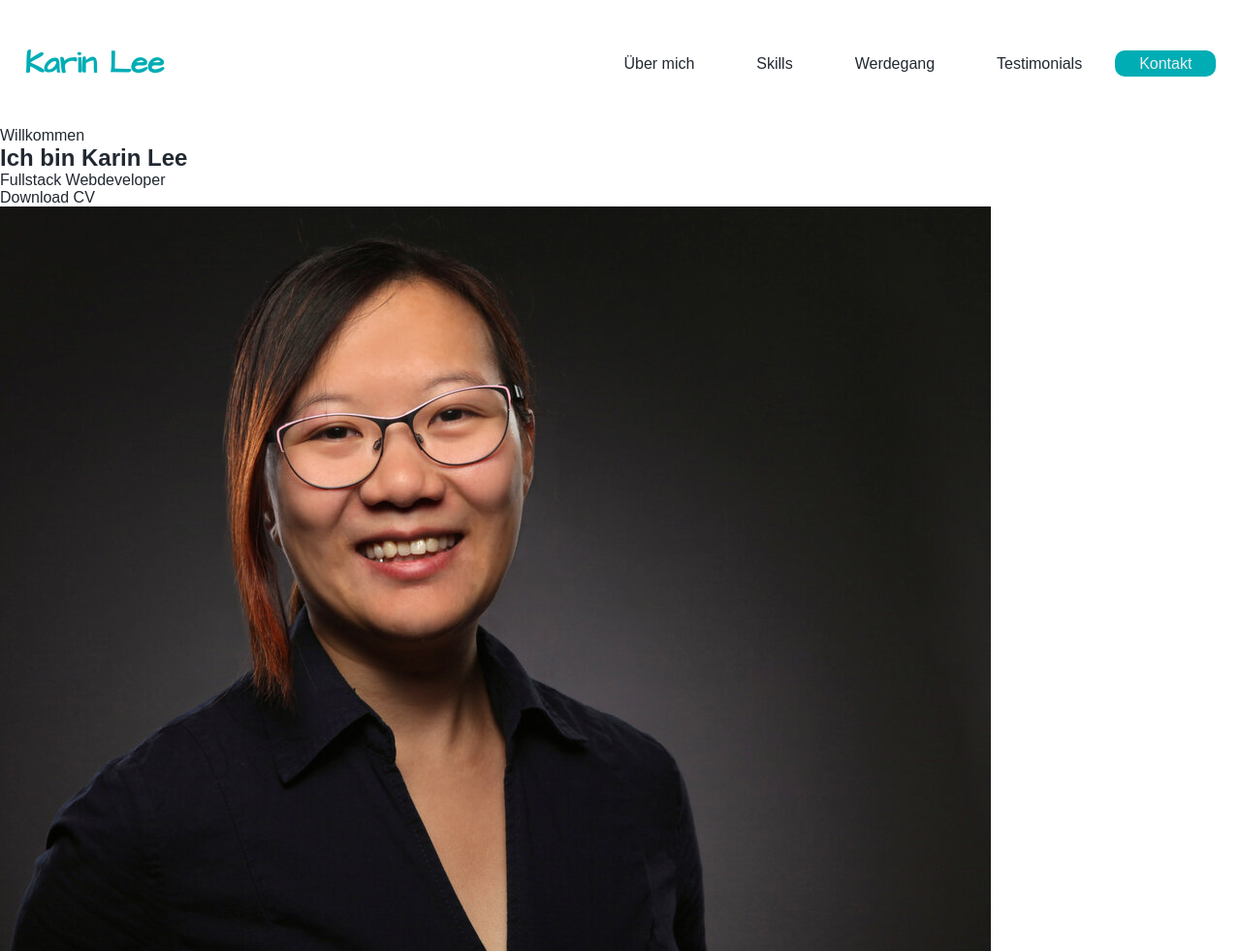
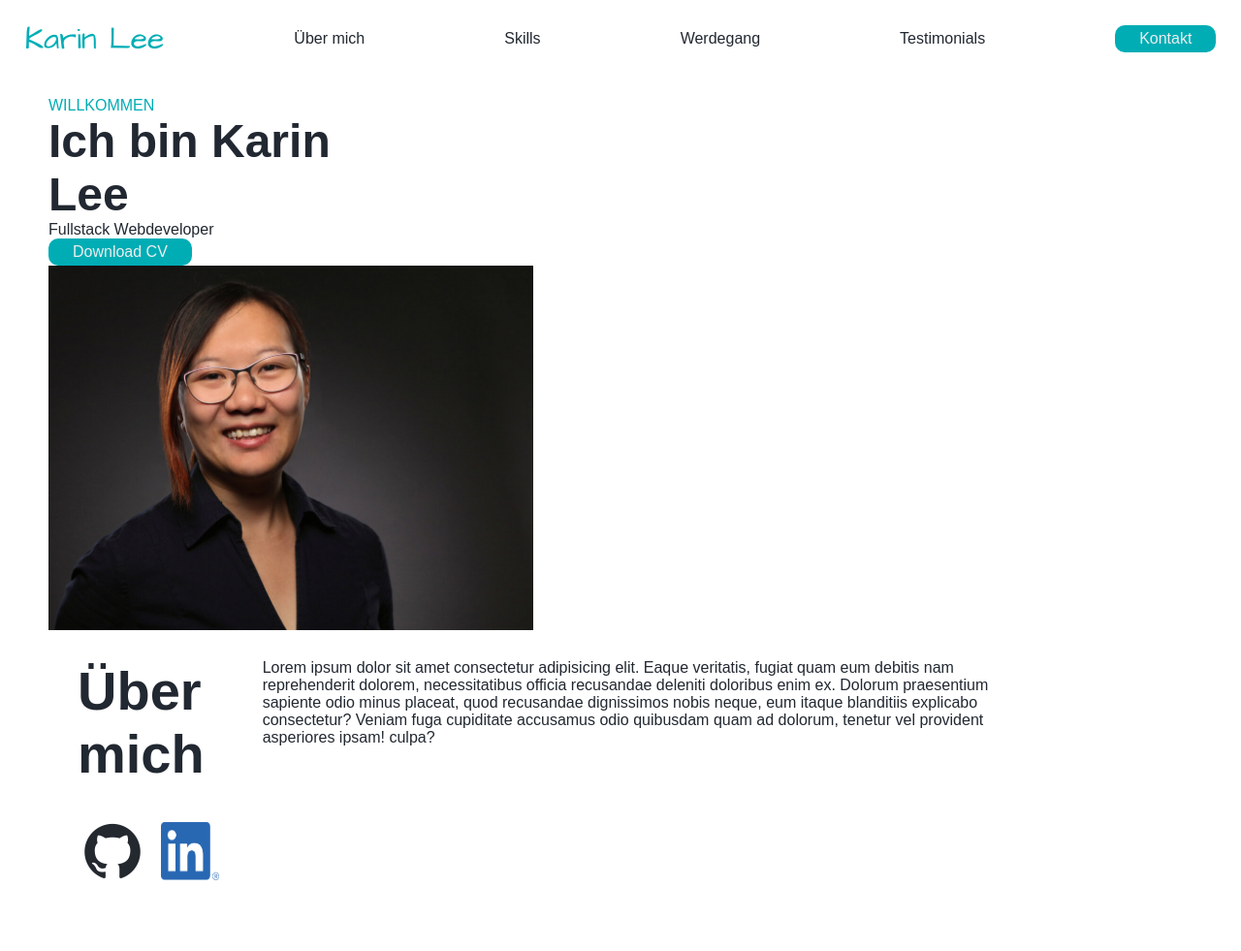
Before and after one commit to kleeblattdev/Portfolio, a plain HTML site: page index.html in a window 1280 px wide. Shown: the top 981 px of the page at 97% size. After the commit the page ends 920 px from the top, so only its background shows below. Drawn offline with Linux system fonts and the light colour scheme; a web font is replaced by a local one.

Commit message:
about me styling added

```diff
--- a/assets/css/style.css
+++ b/assets/css/style.css
@@ -23,29 +23,30 @@ font-family: 'Montserrat', sans-serif; */
 
 /* Global Styles */
 
-h1{
+.logo{
     color: #00ADB5;
     font-family: 'Architects Daughter', cursive;
+    font-size: 2rem;
 }
 
-a, p, h2{
+a, p, h1, h2{
     font-family: 'Montserrat', sans-serif;
     text-decoration: none;
     color: #222831;
 }
 
-/* Header Style */
+/* Navigation Style */
 
-header{
+nav{
     display: flex;
     justify-content: space-between;
     align-items: center;
     height: 10vh;
-    margin: 2vw;
+    padding: 5vh 2vw;
 }
 
-header nav a{
-    padding: 5px 30px;
+nav a{
+    padding: 5px 10px;
 }
 
 .buttonStyle{
@@ -55,4 +56,49 @@ header nav a{
     border-radius: 10px;
 }
 
-/* Main Style - About Me */
+/* Header Style - About Me */
+
+header section{
+    display: flex;
+    flex-direction: column;
+    align-items: flex-start;
+    height: 80vh;
+    width: 80vw;
+    margin: 20px 50px;
+}
+
+.subHeadline{
+    color: #00ADB5;
+    text-transform: uppercase;
+}
+
+h1{
+    font-weight: 700;
+    font-size: 3rem;
+    width: 300px;
+}
+
+.profileImg{
+    width: 500px;
+    justify-items: flex-end;
+}
+
+header article{
+    display: flex;
+}
+
+h2{
+    font-weight: 700;
+    font-size: 3.5rem;
+    width: 250px;
+    padding: 30px;
+}
+
+header article p{
+    padding: 30px;
+}
+
+.logoSize{
+    height: 60px;
+    width: 60px;
+}
--- a/index.html
+++ b/index.html
@@ -8,36 +8,33 @@
     <link rel="stylesheet" href="./assets/css/style.css">
 </head>
 <body>
-    <header>
-        <h1>Karin Lee</h1>
-        <nav>
+    <nav>
+        <p class="logo">Karin Lee</p>
             <a href="#">Über mich</a>
             <a href="#">Skills</a>
             <a href="#">Werdegang</a>
             <a href="#">Testimonials</a>
             <a href="#" class="buttonStyle">Kontakt</a>
         </nav>
-    </header>
 
-    <main>
+
+    <header>
         <section>
-            <p>Willkommen</p>
-            <h2>Ich bin Karin Lee</h2>
-            <p>Fullstack Webdeveloper</p>
-            <a href="#">Download CV</a>
-        <div>
-            <img src="./assets/images/profilepic.jpeg" alt="Profilfoto Karin Lee">
-        </div>
+            <p class="subHeadline">Willkommen</p>
+            <h1>Ich bin Karin Lee</h1>
+            <p class="titleHeadline">Fullstack Webdeveloper</p>
+            <a href="#" class="buttonStyle">Download CV</a>
+            <img src="./assets/images/profilepic.jpeg" class="profileImg" alt="Profilfoto Karin Lee">
         <article>
             <h2>Über mich</h2>
-            <p>Lorem ipsum dolor sit amet consectetur adipisicing elit. Eaque veritatis, fugiat quam eum debitis nam reprehenderit dolorem, necessitatibus officia recusandae deleniti doloribus enim ex. Dolorum praesentium sapiente odio minus placeat, quod recusandae dignissimos nobis neque, eum itaque blanditiis explicabo consectetur? Veniam fuga cupiditate accusamus odio quibusdam quam ad dolorum, tenetur vel provident asperiores ipsam! Harum sit reprehenderit perferendis velit ea, expedita eius saepe suscipit dolor magnam error repellat quo. Eius cum tempore fuga ad ea magni vel. Eveniet non fuga expedita sint illo ex laboriosam at, fugiat ipsum maxime minima voluptatem cumque quibusdam eligendi sunt maiores similique, necessitatibus cupiditate culpa?</p>
+            <p>Lorem ipsum dolor sit amet consectetur adipisicing elit. Eaque veritatis, fugiat quam eum debitis nam reprehenderit dolorem, necessitatibus officia recusandae deleniti doloribus enim ex. Dolorum praesentium sapiente odio minus placeat, quod recusandae dignissimos nobis neque, eum itaque blanditiis explicabo consectetur? Veniam fuga cupiditate accusamus odio quibusdam quam ad dolorum, tenetur vel provident asperiores ipsam! culpa?</p>
         </article>
         <nav>
             <a href="https://github.com/kleeblattdev"><img src="./assets/images/github-mark/github-mark.png" class="logoSize" alt="git hub logo"></a>
             <a href="https://www.linkedin.com/in/karin-lee-370aa2254/"><img src="./assets/images/LinkedIn-Logos/LI-In-Bug.png" class="logoSize" alt="Linked In logo"></a>
         </nav>
         </section>
-    </main>
+    </header>
 
 </body>
 </html>
```
